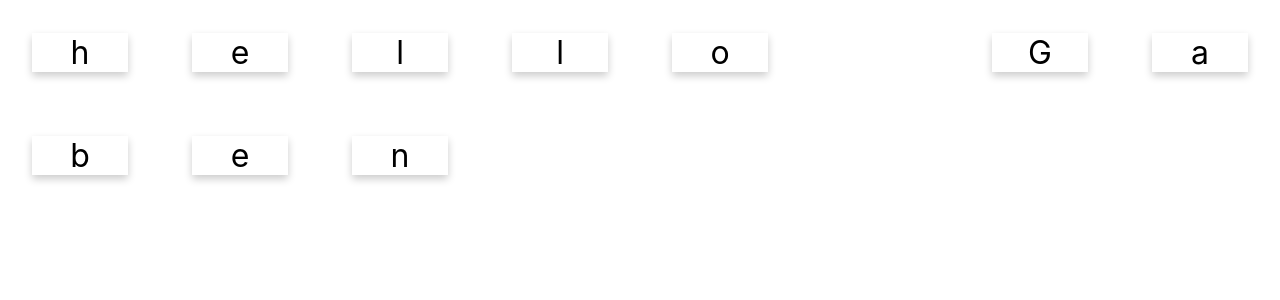
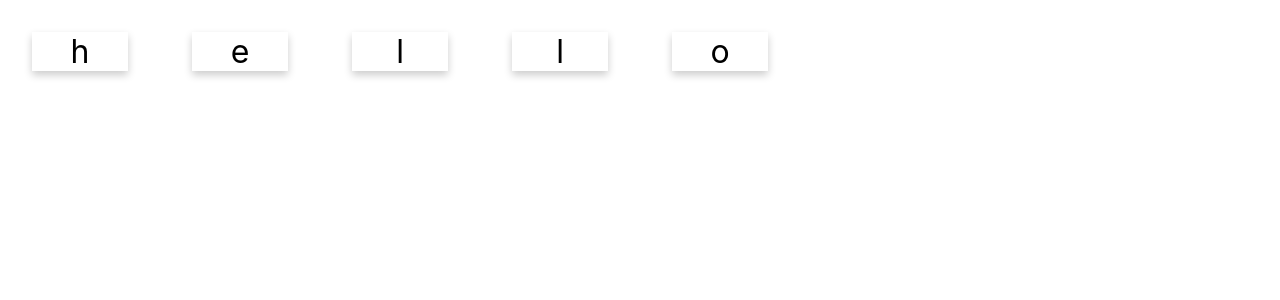
Before and after one commit to mingmaomak/card-game-2022-08-05, a React (Create React App) app in the folder card-game/: page / in a window 1280 px wide. Shown: the top 300 px of the page. Built offline with nearby package versions, Linux system fonts and the light colour scheme.

Commit message:
Add lodash 【 I think 】

```diff
--- a/card-game/package.json
+++ b/card-game/package.json
@@ -6,6 +6,7 @@
     "@testing-library/jest-dom": "^5.16.5",
     "@testing-library/react": "^13.3.0",
     "@testing-library/user-event": "^13.5.0",
+    "lodash": "^4.17.21",
     "react": "^18.2.0",
     "react-dom": "^18.2.0",
     "react-scripts": "5.0.1",
--- a/card-game/src/App.js
+++ b/card-game/src/App.js
@@ -6,7 +6,7 @@ const word = "Hello";
 function App() {
     return (
         <div>
-            <WordCard value="hello Gaben"/>
+            <WordCard value="hello"/>
         </div>
     );
 }
--- a/card-game/src/WordCard.js
+++ b/card-game/src/WordCard.js
@@ -1,9 +1,14 @@
 import React from 'react';
 import CharacterCard from './CharacterCard';
 export default function WordCard(props) {
+
+    const activationHandler = c => {
+        console.log(`${c} has been activated`)
+    }
     return (
         <div>
-            {Array.from(props.value).map((c, i) => <CharacterCard value={c} key={i} />)}
+            {Array.from(props.value).map((c, i) =>
+                <CharacterCard value={c} key={i} activationHandler={activationHandler} />)}
         </div>
     );
 }
```
Also changed, not shown: 2 other files (tests, documents, lock files or other folders).
